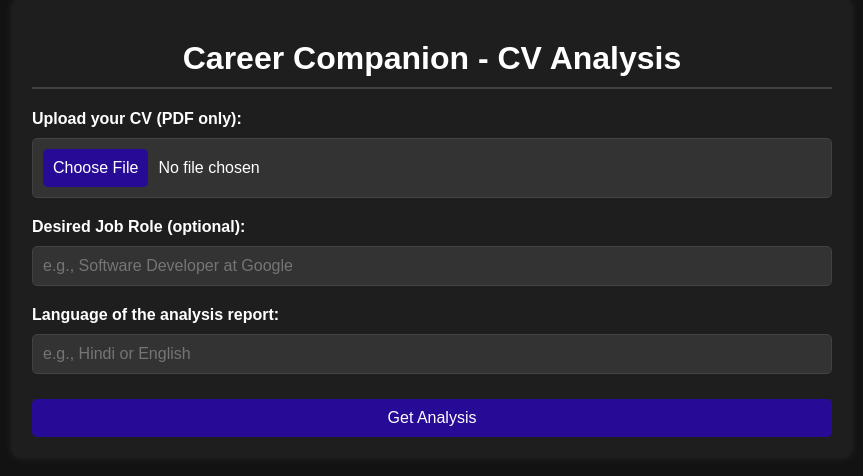
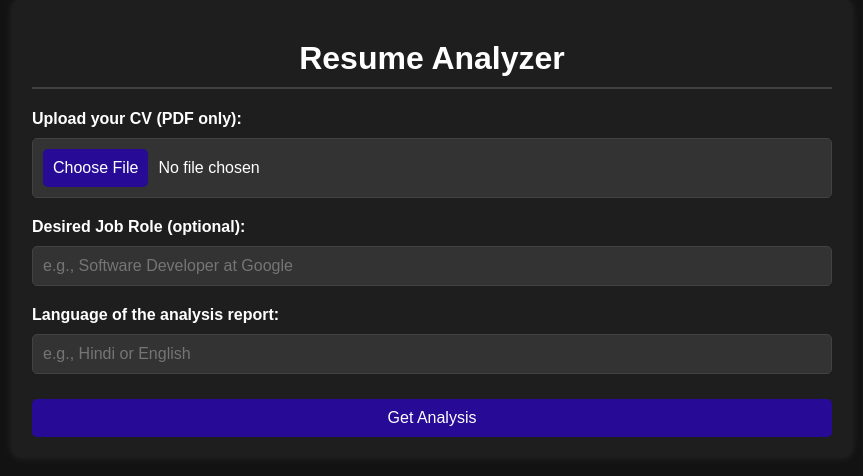
Before and after one commit to VenuSehgal141/resume-analyzer, a Flask app: page / in a window 1280 px wide. Shown: the top 476 px of the page, without its empty margins (208-1071 px from the left). Run offline with Flask 3, Linux system fonts and the light colour scheme.

Commit message:
Changed the title name

```diff
--- a/app/templates/index.html
+++ b/app/templates/index.html
@@ -3,7 +3,7 @@
 <head>
     <meta charset="UTF-8">
     <meta name="viewport" content="width=device-width, initial-scale=1.0">
-    <title>Career Companion - CV Analysis</title>
+    <title>Resume Analyzer</title>
     <link rel="stylesheet" href="/static/css/styles.css">
     <script>
         function showLoading() {
@@ -13,7 +13,7 @@
 </head>
 <body>
     <div class="container">
-        <h1>Career Companion - CV Analysis</h1>
+        <h1>Resume Analyzer</h1>
         <form id="cv-upload-form" action="/analyze" method="post" enctype="multipart/form-data" onsubmit="showLoading()">
             <div class="form-group">
                 <label for="cv-file">Upload your CV (PDF only):</label>
```
